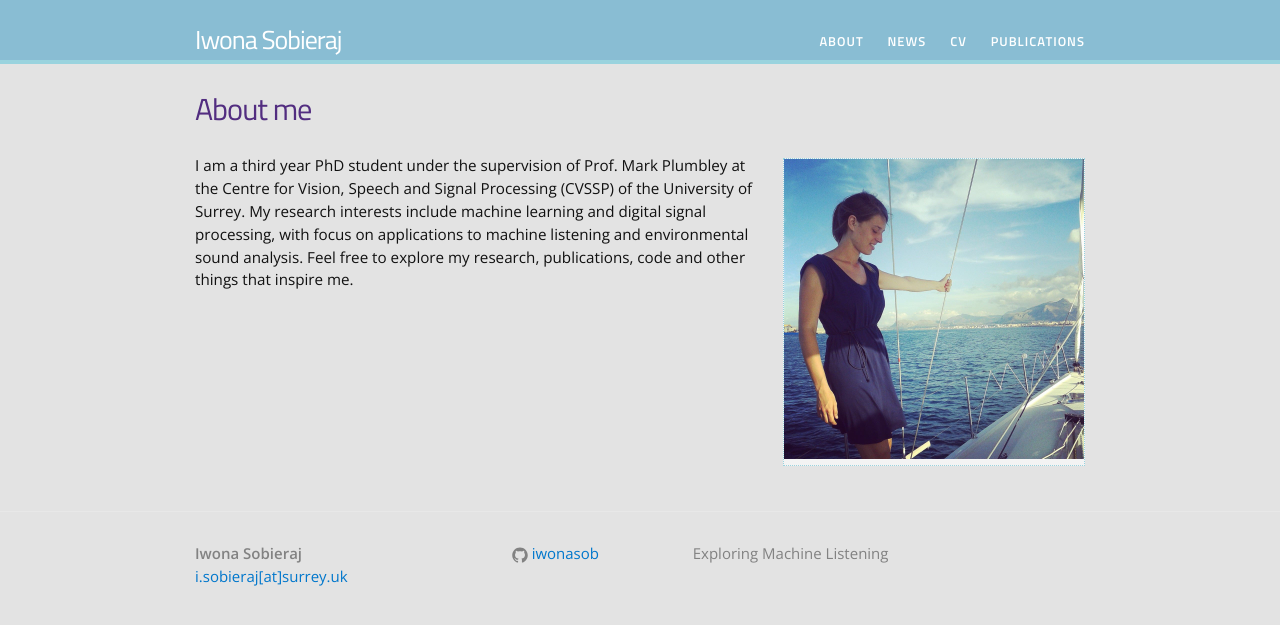
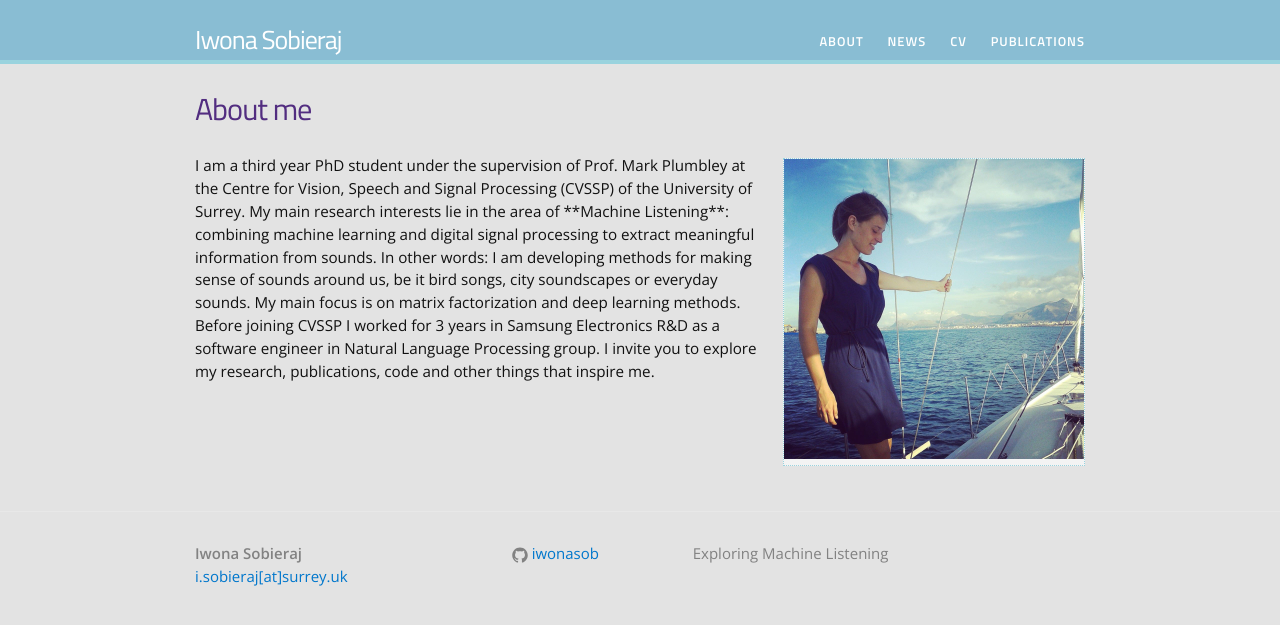
Before and after one commit to iwonasob/iwona.github.io, a Jekyll site: the page built from index.html, in a window 1280 px wide. Shown: the top 625 px of the page. Built offline with Jekyll 4.4.1, drawn with Linux system fonts in a browser that asks for light colours.

Commit message:
Updated text

```diff
--- a/index.html
+++ b/index.html
@@ -7,6 +7,10 @@ title: About me
 
 I am a third year PhD student under the supervision of Prof. Mark Plumbley at the Centre for Vision, Speech and Signal Processing (CVSSP) of the University of Surrey.
 
-My research interests include machine learning and digital signal processing, with focus on applications to machine listening and environmental sound analysis.
+My main research interests lie in the area of **Machine Listening**: combining machine learning and digital signal processing to extract meaningful information from sounds. In other words: I am developing methods for making sense of sounds around us, be it bird songs, city soundscapes or everyday sounds.
 
-Feel free to explore my research, publications, code and other things that inspire me.
+My main focus is on matrix factorization and deep learning methods.
+
+Before joining CVSSP I worked for 3 years in Samsung Electronics R&D as a software engineer in Natural Language Processing group.
+
+I invite you to explore my research, publications, code and other things that inspire me.
```
